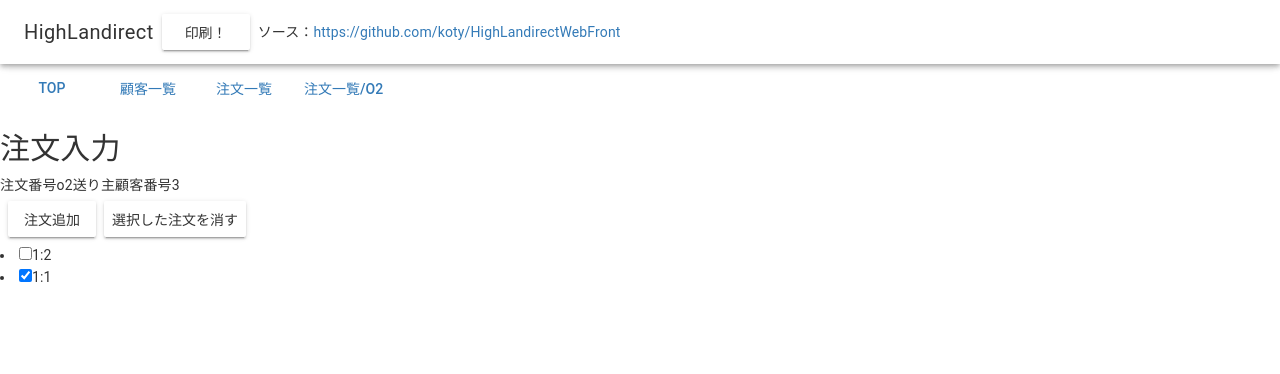
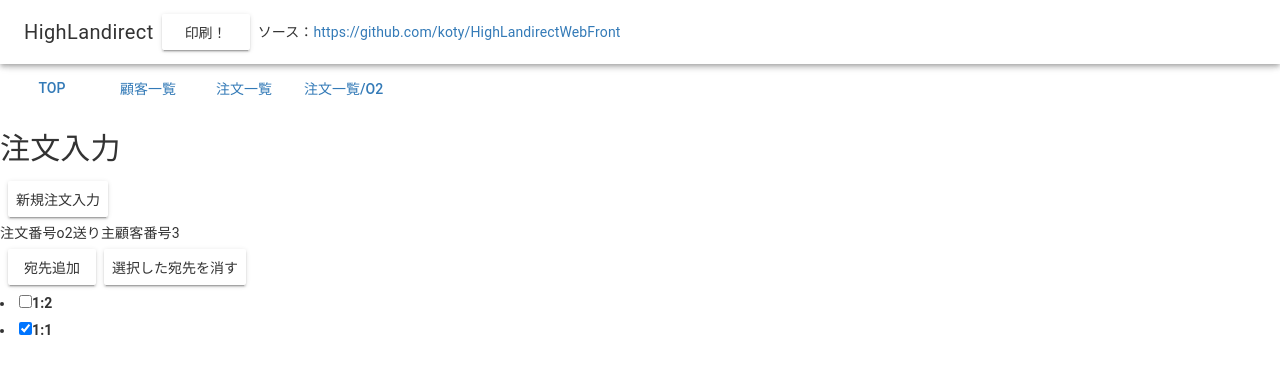
Before and after one commit to koty/HighLandirectWebFront, a Vue app: page /#/orders/o2 in a window 1280 px wide. Shown: the top 374 px of the page. Built offline with nearby package versions, Linux system fonts and the light colour scheme; what vue-tables-2 would draw is missing.

Commit message:
ラベルを追加。

```diff
--- a/src/components/Order.vue
+++ b/src/components/Order.vue
@@ -1,14 +1,16 @@
 <template>
   <div>
     <h2>注文入力</h2>
+    <md-button class="md-raised" v-on:click="">新規注文入力</md-button>
     <div>
       <span>注文番号</span><span>{{ order_no }}</span>
       <span>送り主顧客番号</span><span>{{ send_customer_id }}</span>
     </div>
-    <md-button class="md-raised" v-on:click="">注文追加</md-button>
-    <md-button class="md-raised" v-on:click="delete_order">選択した注文を消す</md-button>
+    <md-button class="md-raised" v-on:click="">宛先追加</md-button>
+    <md-button class="md-raised" v-on:click="delete_order">選択した宛先を消す</md-button>
     <li v-for="detail in details">
-      <input type="checkbox" v-model="detail.selected"/>{{ detail.product_id }}:{{ detail.receive_customer_id }}
+      <input type="checkbox" v-model="detail.selected" :id="'ordercheck' + detail.receive_customer_id"/>
+      <label :for="'ordercheck' + detail.receive_customer_id">{{ detail.product_id }}:{{ detail.receive_customer_id }}</label>
     </li>
   </div>
 </template>
```
